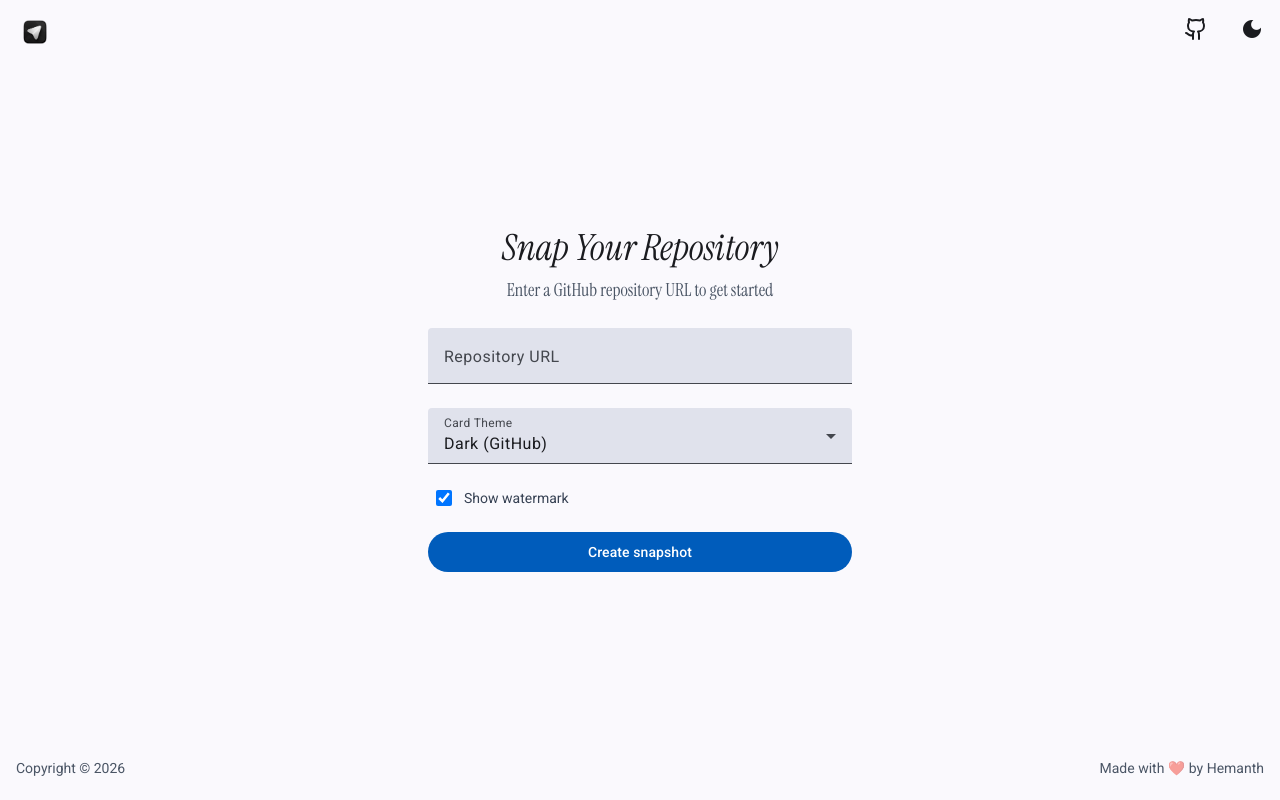
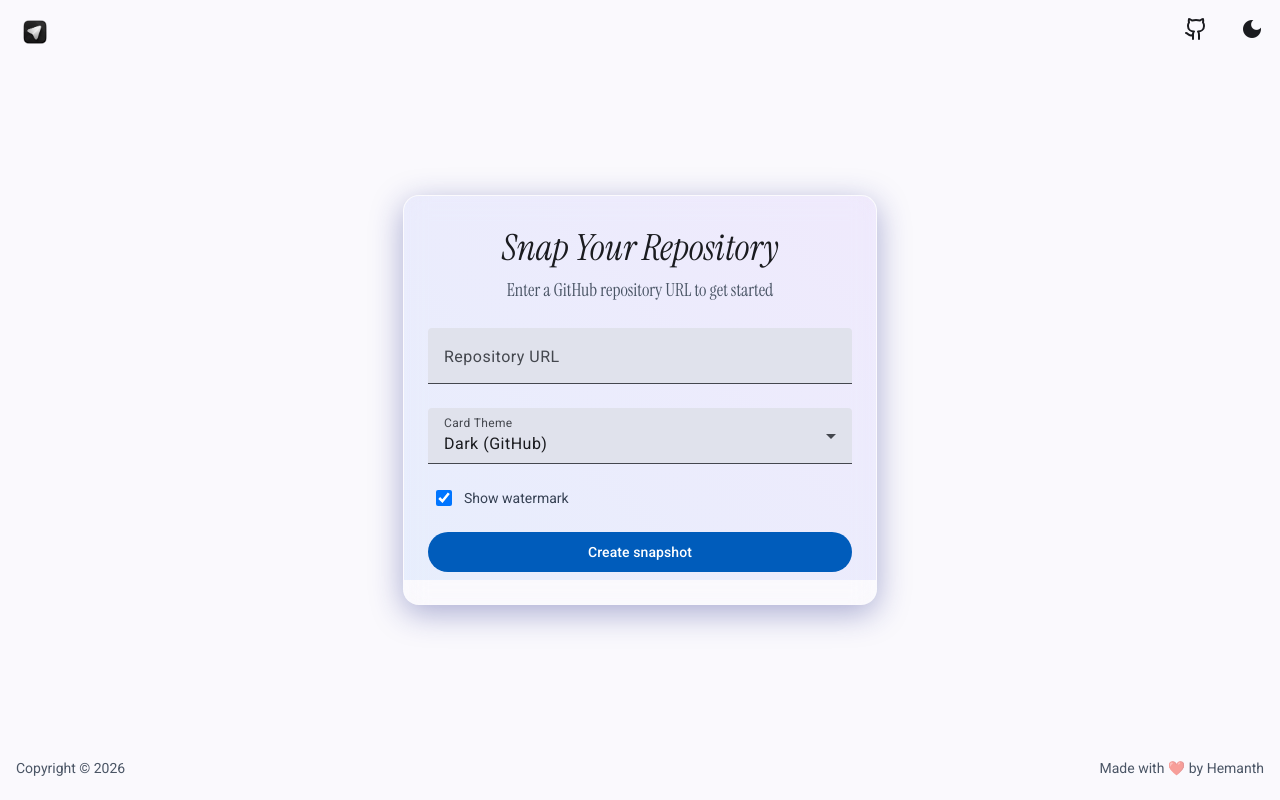
Before and after one commit to devndesigner6/snap-your-repo, an Angular app: page / in a window 1280 px wide. Built offline with nearby package versions, Linux system fonts and the light colour scheme.

Commit message:
feat: add full theme support, watermark toggle, glassmorphism, gradient backgrounds, and card animations

```diff
--- a/src/app/app.html
+++ b/src/app/app.html
@@ -2,9 +2,17 @@
   <snaprepo-navbar (logoClicked)="showHomePage()"></snaprepo-navbar>
   <main class="flex-1 flex flex-col items-center justify-center">
     @if (canvasInput(); as data) {
-      <snaprepo-canvas [canvasData]="data"></snaprepo-canvas>
+      <snaprepo-canvas
+        [canvasData]="data"
+        [cardTheme]="cardTheme()"
+        [showWatermark]="showWatermark()">
+      </snaprepo-canvas>
     } @else {
-      <snaprepo-github-form (responseData)="onResponseData($event)"></snaprepo-github-form>
+      <snaprepo-github-form
+        (responseData)="onResponseData($event)"
+        (themeChange)="cardTheme.set($event)"
+        (watermarkChange)="showWatermark.set($event)">
+      </snaprepo-github-form>
     }
   </main>
   <snaprepo-footer></snaprepo-footer>
--- a/src/app/app.ts
+++ b/src/app/app.ts
@@ -13,6 +13,8 @@ import { MaybeRepository } from '@/types';
 })
 export class App {
   protected canvasInput = signal<MaybeRepository>(undefined);
+  cardTheme = signal<string>('dark');
+  showWatermark = signal<boolean>(true);
 
   showHomePage() {
     if (this.canvasInput()) {
--- a/src/app/components/canvas/canvas.html
+++ b/src/app/components/canvas/canvas.html
@@ -1,4 +1,4 @@
-<div class="space-y-6 w-full max-w-[1200px] mx-auto px-4">
+<div class="space-y-6 w-full max-w-[1200px] mx-auto px-4 card-fade-in">
   <canvas #snaprepoCanvas class="w-full h-auto block"></canvas>
 
   <!-- Download Button -->
--- a/src/app/components/canvas/canvas.ts
+++ b/src/app/components/canvas/canvas.ts
@@ -11,11 +11,13 @@ import {
   drawRepoInfo,
   drawStats,
   drawTopLanguages,
+  drawWatermark,
   Q1,
   Q2,
   Q3,
   Q4,
   quadrant,
+  themeConfigs,
 } from './canvas.utils';
 
 @Component({
@@ -25,6 +27,8 @@ import {
 })
 export class Canvas implements AfterViewInit {
   canvasData = input.required<Repository>();
+  cardTheme = input<string>('dark');
+  showWatermark = input<boolean>(true);
   canvas = viewChild.required<ElementRef<HTMLCanvasElement>>('snaprepoCanvas');
 
   #ctx: CanvasRenderingContext2D;
@@ -39,15 +43,17 @@ export class Canvas implements AfterViewInit {
   }
 
   #drawSnapshot() {
-    drawBackground(this.#ctx, canvasUi.backgroundColor, canvas.width, canvas.height);
+    const theme = themeConfigs[this.cardTheme()] || themeConfigs['dark'];
+
+    drawBackground(this.#ctx, theme.backgroundColor, canvas.width, canvas.height);
 
     // Load avatar image and redraw when ready
     const avatarImg = new Image();
     avatarImg.crossOrigin = 'anonymous';
 
     avatarImg.onload = () => {
-      // Redraw everything with avatar
-      drawBackground(this.#ctx, canvasUi.backgroundColor, canvas.width, canvas.height);
+      // Redraw everything with avatar and theme
+      drawBackground(this.#ctx, theme.backgroundColor, canvas.width, canvas.height);
       drawAvatarDirect(this.#ctx, avatarImg, Q2.x, Q2.y, quadrant.width, quadrant.height);
       drawRepoInfo(
         this.#ctx,
@@ -73,6 +79,11 @@ export class Canvas implements AfterViewInit {
       );
       drawTopLanguages(this.#ctx, this.canvasData().topLanguages, Q4.x, Q4.y, quadrant.width, quadrant.height);
       drawLogo(this.#ctx, Q4.x, Q4.y, quadrant.width, quadrant.height);
+
+      // Draw watermark if enabled
+      if (this.showWatermark()) {
+        drawWatermark(this.#ctx, '✨ Made with SnapRepo', canvas.width - 60, canvas.height - 40, theme.primaryTextColor);
+      }
     };
 
     avatarImg.onerror = () => {
@@ -101,6 +112,10 @@ export class Canvas implements AfterViewInit {
       );
       drawTopLanguages(this.#ctx, this.canvasData().topLanguages, Q4.x, Q4.y, quadrant.width, quadrant.height);
       drawLogo(this.#ctx, Q4.x, Q4.y, quadrant.width, quadrant.height);
+
+      if (this.showWatermark()) {
+        drawWatermark(this.#ctx, '✨ Made with SnapRepo', canvas.width - 60, canvas.height - 40, theme.primaryTextColor);
+      }
     };
 
     avatarImg.src = this.canvasData().avatarUrl;
--- a/src/app/components/canvas/canvas.utils.ts
+++ b/src/app/components/canvas/canvas.utils.ts
@@ -22,6 +22,33 @@ export const canvasUi = {
   padding: 60,
 };
 
+export const themeConfigs: Record<string, any> = {
+  dark: {
+    backgroundColor: '#0D1117',
+    primaryTextColor: '#ffffff',
+    secondaryTextColor: '#f9fafb',
+    borderColor: '#e1e4e8',
+  },
+  light: {
+    backgroundColor: '#ffffff',
+    primaryTextColor: '#0D1117',
+    secondaryTextColor: '#4b5563',
+    borderColor: '#e1e4e8',
+  },
+  gradient: {
+    backgroundColor: 'gradient',
+    primaryTextColor: '#ffffff',
+    secondaryTextColor: '#f9fafb',
+    borderColor: '#e1e4e8',
+  },
+  cyberpunk: {
+    backgroundColor: '#0a0e27',
+    primaryTextColor: '#00ff00',
+    secondaryTextColor: '#00ccff',
+    borderColor: '#ff00ff',
+  },
+};
+
 export const canvas = { width: 1200, height: 630 };
 export const quadrant = {
   width: canvas.width / 2,
@@ -40,7 +67,16 @@ export function drawBackground(
   canvasWidth: number,
   canvasHeight: number,
 ) {
-  ctx.fillStyle = bgColor;
+  if (bgColor === 'gradient') {
+    // Create gradient background
+    const gradient = ctx.createLinearGradient(0, 0, canvasWidth, canvasHeight);
+    gradient.addColorStop(0, '#667eea');
+    gradient.addColorStop(0.5, '#764ba2');
+    gradient.addColorStop(1, '#f093fb');
+    ctx.fillStyle = gradient;
+  } else {
+    ctx.fillStyle = bgColor;
+  }
   ctx.fillRect(0, 0, canvasWidth, canvasHeight);
 }
 
@@ -431,3 +467,18 @@ function createIconImage(dataUrl: string, convertToWhite = true): HTMLImageEleme
   img.onerror = () => console.error('Failed to load image');
   return img;
 }
+
+export function drawWatermark(
+  ctx: CanvasRenderingContext2D,
+  text: string,
+  x: number,
+  y: number,
+  primaryTextColor: string,
+) {
+  ctx.font = 'italic 18px "Instrument Serif", serif';
+  ctx.fillStyle = primaryTextColor;
+  ctx.globalAlpha = 0.5;
+  ctx.textAlign = 'right';
+  ctx.fillText(text, x, y);
+  ctx.globalAlpha = 1;
+}
--- a/src/app/components/github-form/github-form.html
+++ b/src/app/components/github-form/github-form.html
@@ -1,4 +1,5 @@
-<form class="w-full max-w-[600px] px-4 sm:px-6 space-y-6 fade-up">
+<form class="w-full max-w-[600px] px-4 sm:px-6 space-y-6 fade-up glassmorphism rounded-2xl p-8 backdrop-blur-md">
+  <div class="liquid-animation"></div>
   <div class="space-y-2 flex flex-col items-center">
     <h1 class="text-3xl sm:text-4xl font-bold instrument-serif-italic">Snap Your Repository</h1>
     <p class="text-md sm:text-lg text-gray-600 dark:text-gray-400 instrument-serif">
@@ -13,7 +14,7 @@
 
   <mat-form-field class="w-full" subscriptSizing="dynamic">
     <mat-label>Card Theme</mat-label>
-    <mat-select [value]="cardTheme()" (selectionChange)="cardTheme.set($event.value)">
+    <mat-select [value]="cardTheme()" (selectionChange)="cardTheme.set($event.value); themeChange.emit($event.value)">
       <mat-option value="dark">Dark (GitHub)</mat-option>
       <mat-option value="light">Light</mat-option>
       <mat-option value="gradient">Gradient</mat-option>
@@ -25,7 +26,7 @@
     <input
       type="checkbox"
       [checked]="showWatermark()"
-      (change)="showWatermark.set(!showWatermark())"
+      (change)="showWatermark.set(!showWatermark()); watermarkChange.emit(!showWatermark())"
       id="watermark-toggle"
       class="w-4 h-4 cursor-pointer rounded"
     />
--- a/src/app/components/github-form/github-form.ts
+++ b/src/app/components/github-form/github-form.ts
@@ -17,6 +17,8 @@ import { MaybeRepository } from '@/types';
 })
 export class GithubForm implements OnDestroy {
   responseData = output<MaybeRepository>();
+  themeChange = output<string>();
+  watermarkChange = output<boolean>();
 
   link = signal<string>('');
   loading = signal<boolean>(false);
--- a/src/styles.css
+++ b/src/styles.css
@@ -94,6 +94,43 @@ input:focus {
   animation: pulse-glow 2s ease-in-out infinite;
 }
 
+/* Glassmorphism effect */
+.glassmorphism {
+  background: rgba(255, 255, 255, 0.1);
+  border: 1px solid rgba(255, 255, 255, 0.2);
+  box-shadow: 0 8px 32px 0 rgba(31, 38, 135, 0.37);
+  position: relative;
+  overflow: hidden;
+}
+
+/* Liquid animation background */
+.liquid-animation {
+  position: absolute;
+  top: 0;
+  left: 0;
+  right: 0;
+  bottom: 0;
+  background: linear-gradient(45deg, rgba(59, 130, 246, 0.1), rgba(139, 92, 246, 0.1));
+  animation: liquidMove 8s ease-in-out infinite;
+  z-index: -1;
+  pointer-events: none;
+}
+
+@keyframes liquidMove {
+  0%, 100% {
+    background: linear-gradient(45deg, rgba(59, 130, 246, 0.1), rgba(139, 92, 246, 0.1));
+  }
+  50% {
+    background: linear-gradient(225deg, rgba(139, 92, 246, 0.1), rgba(59, 130, 246, 0.1));
+  }
+}
+
+/* Canvas rounded border */
+canvas {
+  border-radius: 16px;
+  border: 1px solid rgba(255, 255, 255, 0.2);
+}
+
 .instrument-serif-italic {
   font-family: "Instrument Serif", serif;
   font-weight: 400;
```
